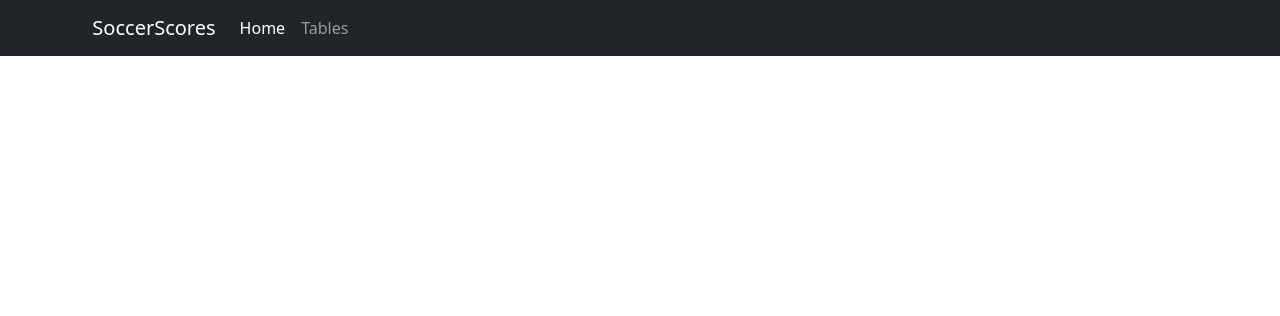
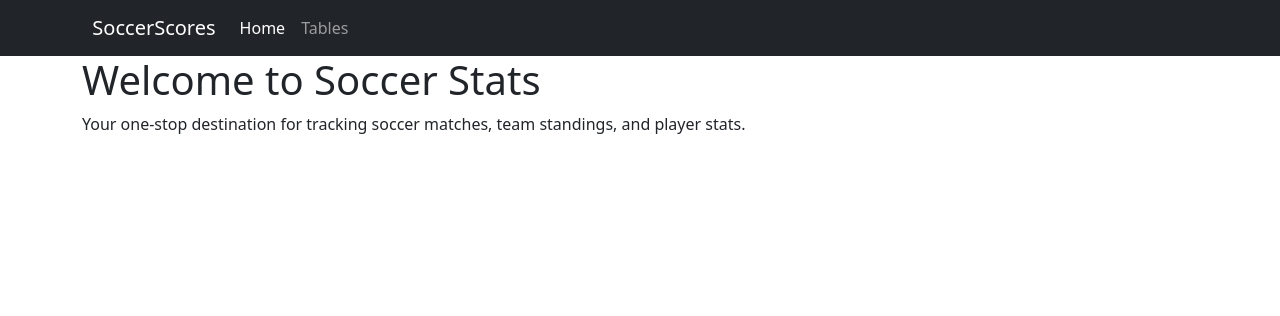
Before and after one commit to oklee3/soccer_scores, a Flask app: page / in a window 1280 px wide. Shown: the top 316 px of the page. Run offline with Flask 3, Linux system fonts and the light colour scheme.

Commit message:
start homepage

```diff
--- /dev/null
+++ b/static/main.css
@@ -0,0 +1,3 @@
+* {
+    font-family: Georgia, 'Times New Roman', Times, serif;
+}
--- a/templates/home.html
+++ b/templates/home.html
@@ -1,4 +1,9 @@
 {% extends 'layout.html' %}
 {% block content %}
-
+<div class="hero-section">
+    <div class="container home-header">
+        <h1>Welcome to Soccer Stats</h1>
+        <p>Your one-stop destination for tracking soccer matches, team standings, and player stats.</p>
+    </div>
+</div>
 {% endblock content %}
```
Also changed, not shown: static/cold.jpg (added), templates/static/main.css (deleted).
